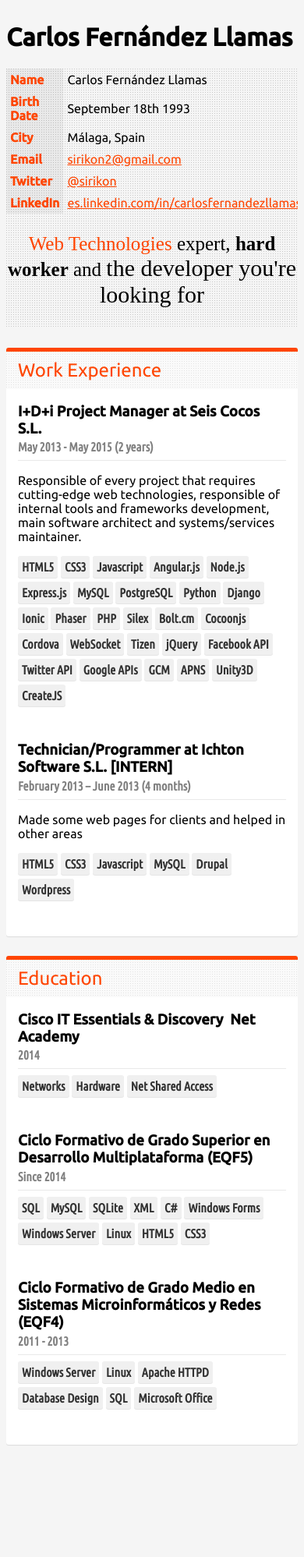
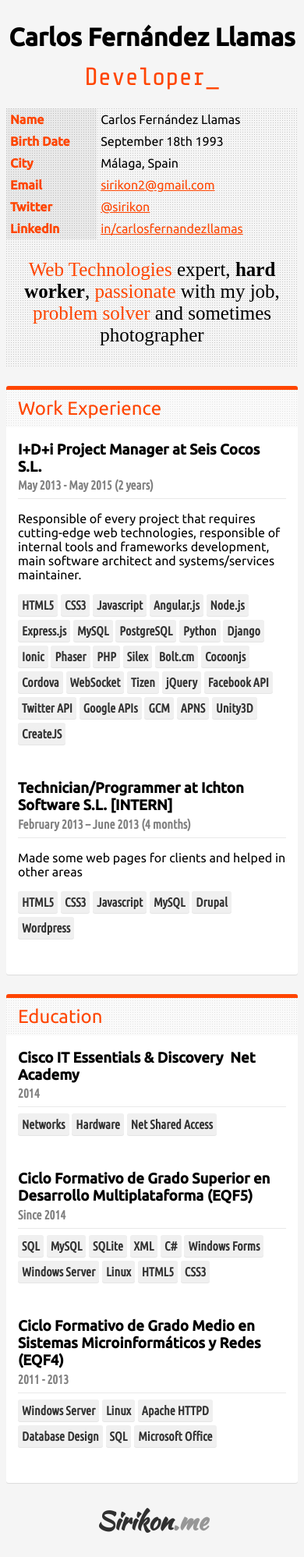
Before and after one commit to Sirikon/cv, a website: page index.html in a window 390 px wide. Shown: the top 1997 px of the page at 78% size. Before the commit the page ends 1886 px from the top, so only its background shows below. Drawn offline with nearby package versions, Linux system fonts and the light colour scheme; a web font is replaced by a local one.

Commit message:
Some changed and additions

```diff
--- a/index.html
+++ b/index.html
@@ -9,7 +9,7 @@
 <body>
 	<div am-Container>
 		<div am-Header>
-			<h1>Carlos Fernández Llamas</h1>
+			<h1>Carlos Fernández Llamas<span>Developer_</span></h1>
 		</div>
 
 		<div am-About>
@@ -41,11 +41,12 @@
 				<tr>
 					<td>LinkedIn</td>
 					<td>
-						<a href="https://es.linkedin.com/in/carlosfernandezllamas" target="_blank">es.linkedin.com/in/carlosfernandezllamas</a>
+						<a href="https://es.linkedin.com/in/carlosfernandezllamas" target="_blank">in/carlosfernandezllamas</a>
 					</td>
 				</tr>
 			</table><div am-Quote>
-				<p><span>Web Technologies</span> expert, <b>hard worker</b> and<br> <big>the developer you're looking for</big></p>
+				<!--<p><span>Web Technologies</span> expert, <b>hard worker</b> and<br> <big>the developer you're looking for</big></p>-->
+				<p><span>Web Technologies</span> expert, <b>hard worker</b>, <span>passionate</span> with<br> my job, <span>problem solver</span> and sometimes photographer</p>
 			</div>
 		</div>
 
@@ -149,6 +150,10 @@
 				</div>
 			</article>
 		</div>
+
+		<div am-Footer>
+			<a href="http://sirikon.me" target="_blank"><h1 am-Title>Sirikon<span>.me</span></h1></a>
+		</div>
 	</div>
 </body>
 </html>
--- a/src/_fonts.scss
+++ b/src/_fonts.scss
@@ -1 +1 @@
-@import url(http://fonts.googleapis.com/css?family=Ubuntu:300,400,500|Ubuntu+Condensed|Shadows+Into+Light+Two|Kaushan+Script);
+@import url(http://fonts.googleapis.com/css?family=Ubuntu:300,400,500|Ubuntu+Condensed|Shadows+Into+Light+Two|Kaushan+Script|Share+Tech+Mono);
--- a/src/main.scss
+++ b/src/main.scss
@@ -16,6 +16,28 @@ a {
 	max-width: 960px;
 	margin: auto;
 	display: block;
+
+	[am-Header] {
+		h1 {
+			span {
+				float: right;
+				font-family: "Share Tech Mono";
+				color: orangered;
+				font-weight: lighter;
+			}
+
+			@media screen and (max-width: 960px) {
+				text-align: center;
+
+				span {
+					float: none;
+					display: block;
+					text-align: center;
+					margin-top: 15px;
+				}
+			}
+		}
+	}
 
 	[am-Content] {
 		background-color: white;
@@ -78,7 +100,7 @@ a {
 		}
 
 		table {
-			width: 400px;
+			width: 320px;
 			border: none;
 			margin: 0px;
 			//margin: 15px 0px;
@@ -107,7 +129,7 @@ a {
 		}
 
 		[am-Quote] {
-			width: 560px;
+			width: 640px;
 			text-align: center;
 
 			@media screen and (max-width: 960px) {
@@ -125,6 +147,38 @@ a {
 			span {
 				color: orangered;
 				font-weight: normal;
+			}
+		}
+	}
+
+	[am-Footer] {
+		text-align: center;
+
+		a {
+			color: black;
+			text-decoration: none;
+		}
+
+		h1[am-Title] {
+			font-family: "Kaushan Script";
+			opacity: 0.8;
+			transition: all 0.3s ease;
+			-webkit-transition: all 0.3s ease;
+
+			span {
+				transition: all 0.3s ease;
+				-webkit-transition: all 0.3s ease;
+				font-family: "Kaushan Script";
+				color: grey;
+			}
+
+			&:hover {
+				opacity: 1;
+				cursor: pointer;
+
+				span {
+					color: orangered;
+				}
 			}
 		}
 	}
```
Also changed, not shown: css/main.css, 1 other file.
